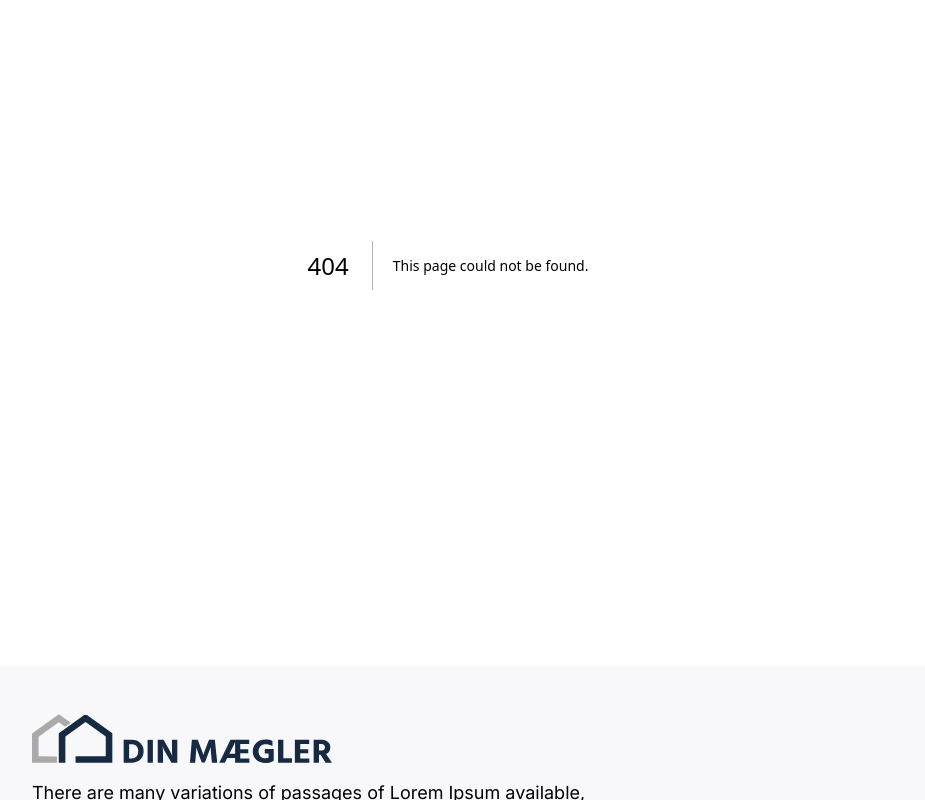
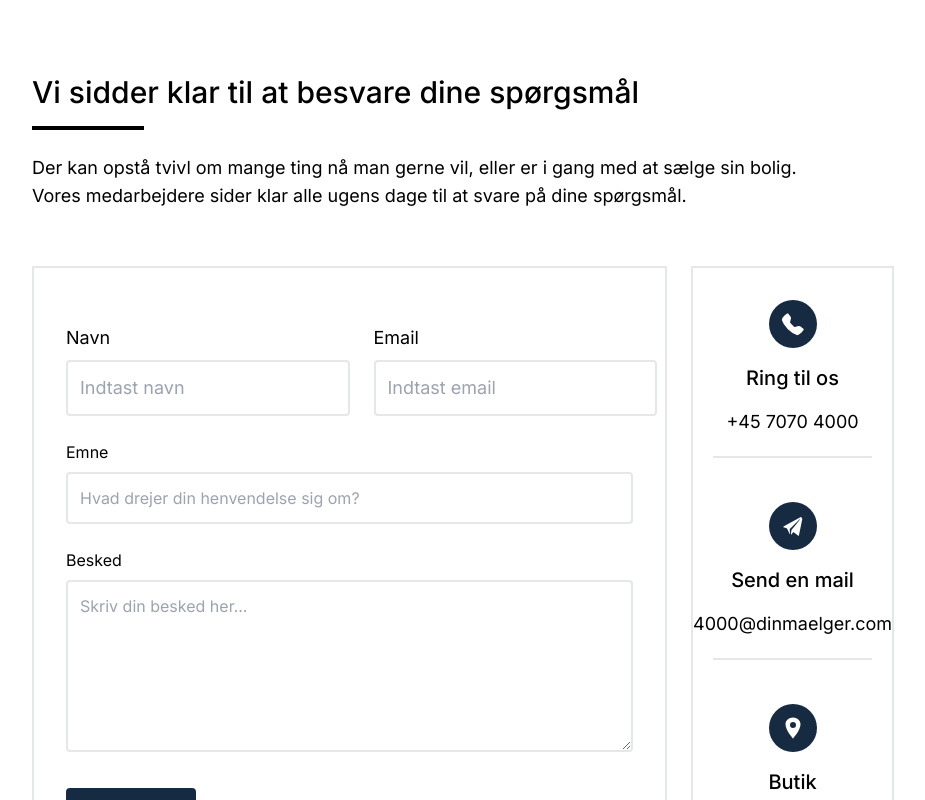
Before and after one commit to rts-cmk-wu08/praktik2-StephanieSommer, a Next.js app: page /kontakt in a window 1280 px wide. Before the commit this address had no page. Shown: the part 260-1060 px from the top of the page, without its empty margins (192-1117 px from the left). Built offline with nearby package versions, Linux system fonts and the light colour scheme.

Commit message:
Tilføjet kontaktformular

```diff
--- /dev/null
+++ b/app/kontakt/page.js
@@ -0,0 +1,55 @@
+import Image from "next/image";
+import Kontaktformular from "@/components/Kontaktformular";
+import { BsFillTelephoneFill } from "react-icons/bs";
+import { IoIosPaperPlane } from "react-icons/io";
+import { IoLocationSharp } from "react-icons/io5";
+
+const Kontakt = () => {
+  return (
+    <main>
+      <Image src="/KontaktOsBanner.png" width={1920} height={500} />
+      <section className="mx-56 my-20">
+        <h2 className="text-3xl font-medium">
+          Vi sidder klar til at besvare dine spørgsmål
+        </h2>
+        <div className="border-t-4 border-black my-3 w-28 mt-4"></div>
+        <p className="text-lg w-[800px] mt-6">
+          Der kan opstå tvivl om mange ting nå man gerne vil, eller er i gang
+          med at sælge sin bolig. Vores medarbejdere sider klar alle ugens dage
+          til at svare på dine spørgsmål.
+        </p>
+        <div className="flex my-14 gap-6">
+          <div className="w-[635px] border-2 p-8">
+            <Kontaktformular />
+          </div>
+          <div className="border-2 w-[400px]">
+            <div className="flex flex-col items-center pt-8">
+              <BsFillTelephoneFill className="bg-blue text-white text-4 rounded-full p-3 w-12 h-12" />
+              <p className="text-xl font-medium mt-4">Ring til os</p>
+              <p className="text-lg mt-4">+45 7070 4000</p>
+            </div>
+
+            <div className="border-t-2 m-5"></div>
+
+            <div className="flex flex-col items-center pt-6">
+              <IoIosPaperPlane className="bg-blue text-white text-4 rounded-full p-3 w-12 h-12" />
+              <p className="text-xl font-medium mt-4">Send en mail</p>
+              <p className="text-lg mt-4">4000@dinmaelger.com</p>
+            </div>
+
+            <div className="border-t-2 m-5"></div>
+
+            <div className="flex flex-col items-center pt-6">
+              <IoLocationSharp className="bg-blue text-white text-4 rounded-full p-3 w-12 h-12" />
+              <p className="text-xl font-medium mt-4">Butik</p>
+              <p className="text-lg mt-4">Stændertorvet 78, 4000 Roskilde</p>
+            </div>
+          </div>
+        </div>
+      </section>
+      <Image src="/Map.png" width={1920} height={500} />
+    </main>
+  );
+};
+
+export default Kontakt;
--- a/app/medarbejdere/[medarbejderId]/page.js
+++ b/app/medarbejdere/[medarbejderId]/page.js
@@ -47,13 +47,7 @@ const MedarbejderDetails = async ({ params: { medarbejderId } }) => {
           <div className="mt-9">
             <p className="text-xl font-semibold">Om {agent.name}</p>
             <div className="border-t-4 border-black my-3 w-14"></div>
-            <p>
-              {agent.description} Lorem ipsum dolor, sit amet consectetur
-              adipisicing elit. Facilis, eveniet assumenda explicabo, quos
-              mollitia animi dolor recusandae, vel dicta suscipit magnam magni a
-              rerum ea non nesciunt saepe amet libero temporibus blanditiis eius
-              quis illum. Dolore in ratione aspernatur molestiae!
-            </p>
+            <p>{agent.description}</p>
           </div>
 
           <div className="border-[1px] border-[#D3DEE8] mt-24 p-6 rounded">
```
Also changed, not shown: public/KontaktOsBanner.png (added), public/Map.png (added).
